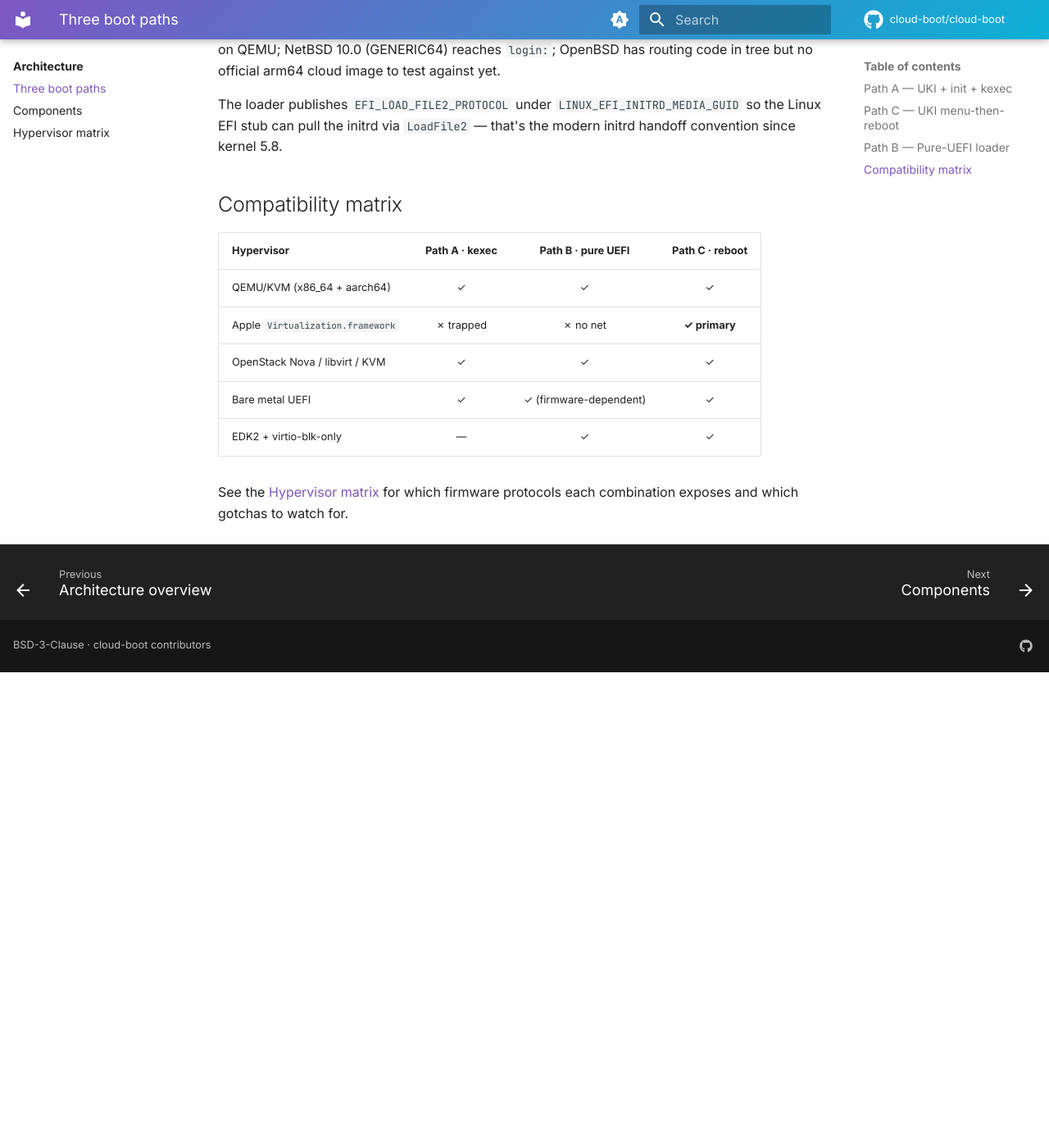
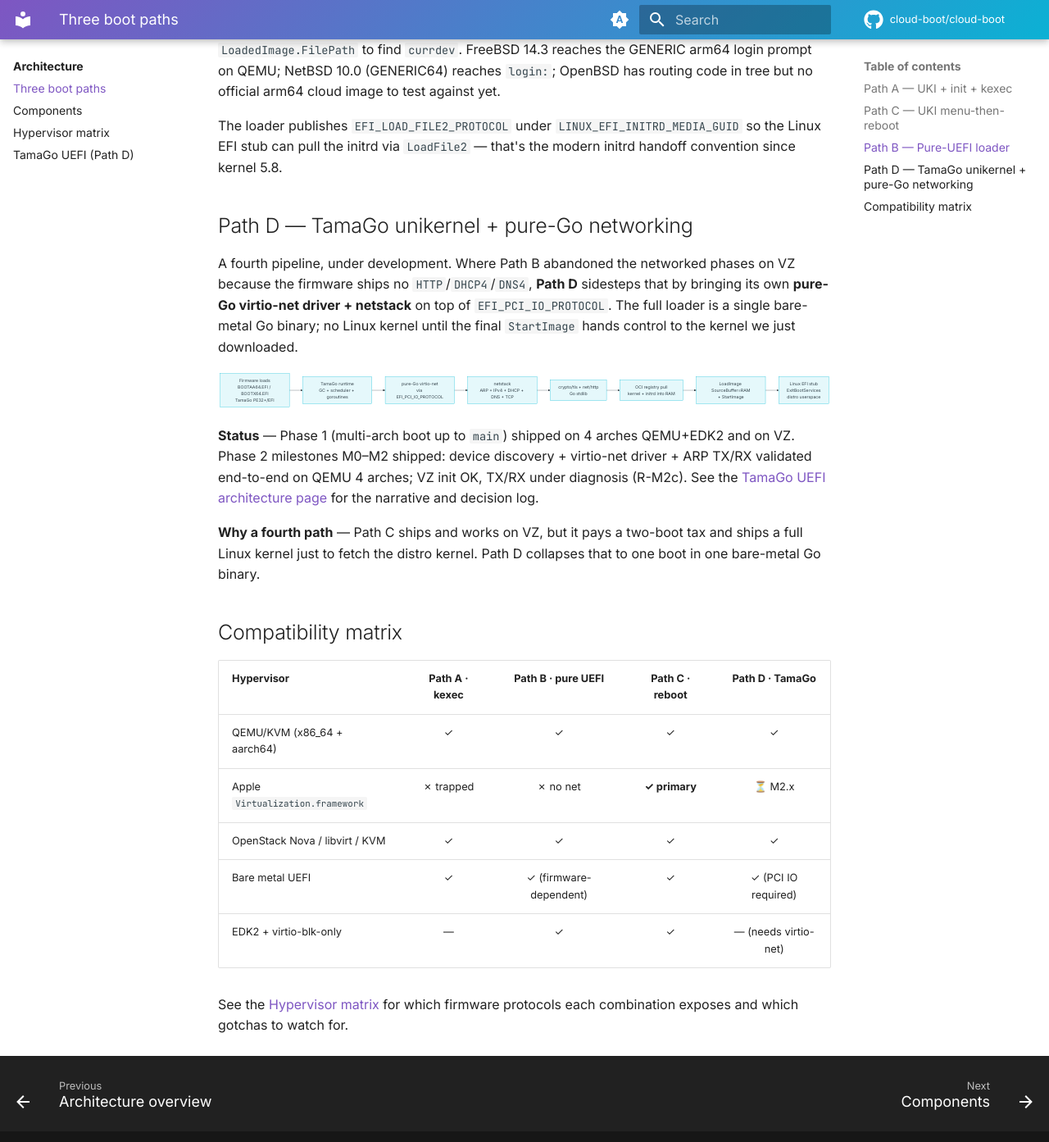
Before and after one commit to cloud-boot/docs, an MkDocs documentation site: the page built from docs/architecture/three-paths.md, in a window 1280 px wide and 1400 px high, scrolled down 1887 px. Shown: the top 1393 px of the window at 82% size. Built offline with MkDocs 1.6.1 and Material for MkDocs 9.7.7, drawn with Linux system fonts in a browser that asks for light colours; the version menu is left out; before the commit the page ends 2707 px from its top, so only the background shows below that; some of the changed text lies outside the part shown.

Commit message:
architecture: document Path D (TamaGo unikernel + pure-Go networking)
Add architecture/tamago-uefi.md as the narrative explainer for the
Phase 2 work: why a fourth path, why pure-Go networking (VZ ships
no UEFI HTTP/DHCP/DNS/TCP/SNP), the three quirks that mattered
(VZ minimal firmware, MTU bit needed for FEATURES_OK, ConOut
silence under VZ), the per-hypervisor matrix as actually
validated, and the open risks.

Extend three-paths.md with Path D + matrix column. Add the new
page to the mkdocs nav under Architecture.

The working design doc with milestones + risk register + validation
logs continues to live at the repo root
(tamago-uefi-phase2-oci-loader.md); the architecture page links to
it for deep dives.

Co-Authored-By: Claude Opus 4.8 <noreply@anthropic.com>

````diff
--- a/docs/architecture/three-paths.md
+++ b/docs/architecture/three-paths.md
@@ -5,9 +5,10 @@ title: Three boot paths
 # Three boot paths
 
 cloud-boot ships three pipelines because no single one works on every
-hypervisor the project targets. Each path lands on the same end state
-— a stock distro userspace from an unmodified cloud image — but the
-journey is different.
+hypervisor the project targets, plus a fourth path under development
+that collapses the bootstrap stage. Each path lands on the same end
+state — a stock distro userspace from an unmodified cloud image —
+but the journey is different.
 
 ## Path A — UKI + init + kexec
 
@@ -116,15 +117,48 @@ The loader publishes `EFI_LOAD_FILE2_PROTOCOL` under
 initrd via `LoadFile2` — that's the modern initrd handoff convention
 since kernel 5.8.
 
+## Path D — TamaGo unikernel + pure-Go networking
+
+A fourth pipeline, under development. Where Path B abandoned the
+networked phases on VZ because the firmware ships no
+`HTTP`/`DHCP4`/`DNS4`, **Path D** sidesteps that by bringing its own
+**pure-Go virtio-net driver + netstack** on top of
+`EFI_PCI_IO_PROTOCOL`. The full loader is a single bare-metal Go
+binary; no Linux kernel until the final `StartImage` hands control
+to the kernel we just downloaded.
+
+```mermaid
+flowchart LR
+    A[Firmware loads<br>BOOTAA64.EFI / BOOTX64.EFI<br>TamaGo PE32+/EFI] --> B[TamaGo runtime<br>GC + scheduler + goroutines]
+    B --> C[pure-Go virtio-net<br>via EFI_PCI_IO_PROTOCOL]
+    C --> D[netstack<br>ARP + IPv4 + DHCP + DNS + TCP]
+    D --> E[crypto/tls + net/http<br>Go stdlib]
+    E --> F[OCI registry pull<br>kernel + initrd into RAM]
+    F --> G[LoadImage SourceBuffer=RAM<br>+ StartImage]
+    G --> H[Linux EFI stub<br>ExitBootServices<br>distro userspace]
+```
+
+**Status** — Phase 1 (multi-arch boot up to `main`) shipped on 4
+arches QEMU+EDK2 and on VZ. Phase 2 milestones M0–M2 shipped:
+device discovery + virtio-net driver + ARP TX/RX validated
+end-to-end on QEMU 4 arches; VZ init OK, TX/RX under diagnosis
+(R-M2c). See the [TamaGo UEFI architecture page](tamago-uefi.md)
+for the narrative and decision log.
+
+**Why a fourth path** — Path C ships and works on VZ, but it pays a
+two-boot tax and ships a full Linux kernel just to fetch the
+distro kernel. Path D collapses that to one boot in one bare-metal
+Go binary.
+
 ## Compatibility matrix
 
-| Hypervisor | Path A · kexec | Path B · pure UEFI | Path C · reboot |
-| --- | :---: | :---: | :---: |
-| QEMU/KVM (x86_64 + aarch64) | ✓ | ✓ | ✓ |
-| Apple `Virtualization.framework` | ✗ trapped | ✗ no net | **✓ primary** |
-| OpenStack Nova / libvirt / KVM | ✓ | ✓ | ✓ |
-| Bare metal UEFI | ✓ | ✓ (firmware-dependent) | ✓ |
-| EDK2 + virtio-blk-only | — | ✓ | ✓ |
+| Hypervisor | Path A · kexec | Path B · pure UEFI | Path C · reboot | Path D · TamaGo |
+| --- | :---: | :---: | :---: | :---: |
+| QEMU/KVM (x86_64 + aarch64) | ✓ | ✓ | ✓ | ✓ |
+| Apple `Virtualization.framework` | ✗ trapped | ✗ no net | **✓ primary** | ⏳ M2.x |
+| OpenStack Nova / libvirt / KVM | ✓ | ✓ | ✓ | ✓ |
+| Bare metal UEFI | ✓ | ✓ (firmware-dependent) | ✓ | ✓ (PCI IO required) |
+| EDK2 + virtio-blk-only | — | ✓ | ✓ | — (needs virtio-net) |
 
 See the [Hypervisor matrix](hypervisors.md) for which firmware
 protocols each combination exposes and which gotchas to watch for.
--- a/mkdocs.yml
+++ b/mkdocs.yml
@@ -100,6 +100,7 @@ nav:
       - Three boot paths: architecture/three-paths.md
       - Components: architecture/components.md
       - Hypervisor matrix: architecture/hypervisors.md
+      - TamaGo UEFI (Path D): architecture/tamago-uefi.md
   - Filesystem drivers:
       - filesystems/index.md
       - ext4: filesystems/ext4.md
````
Also changed, not shown: docs/architecture/tamago-uefi.md (added, +242 -0 lines).
